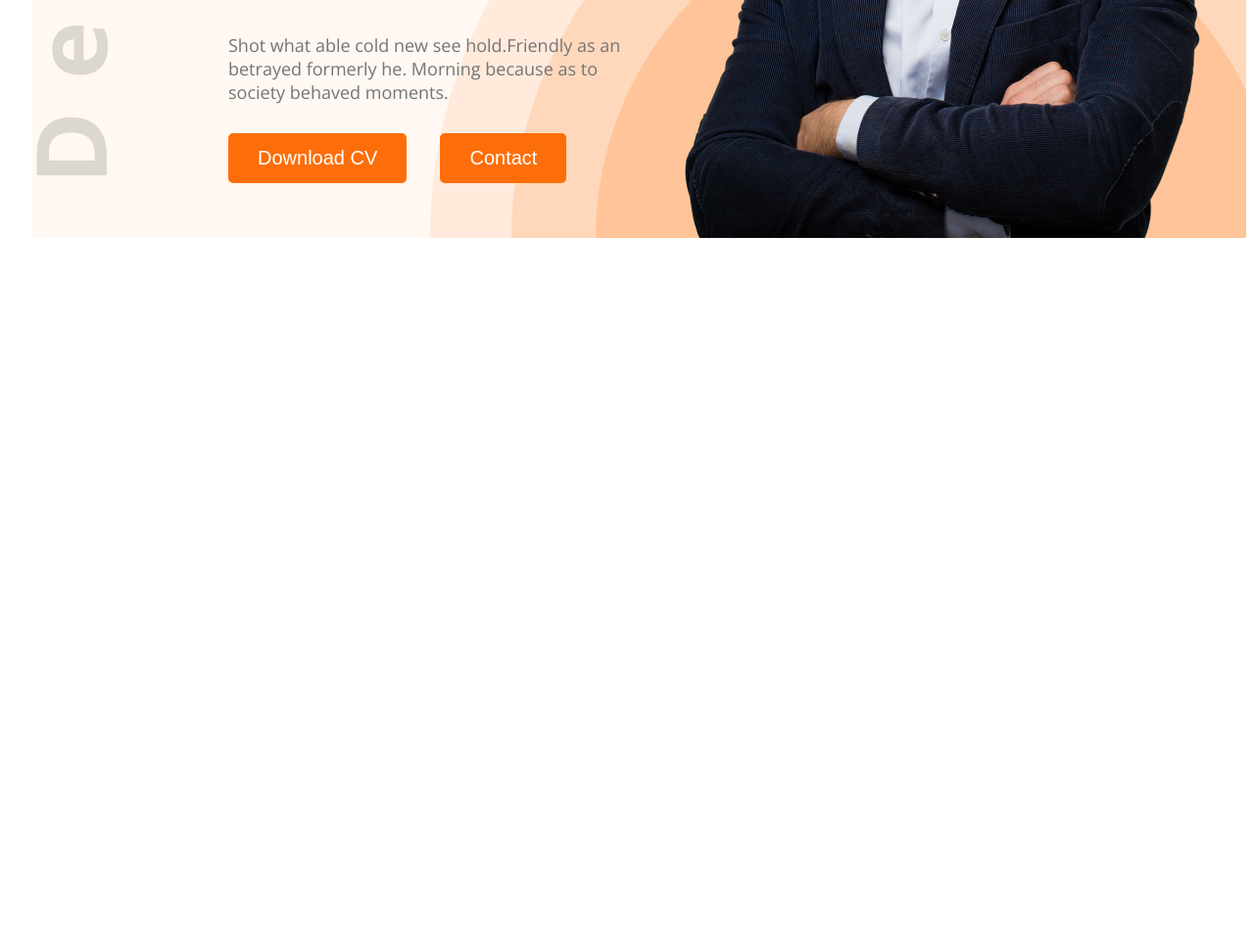
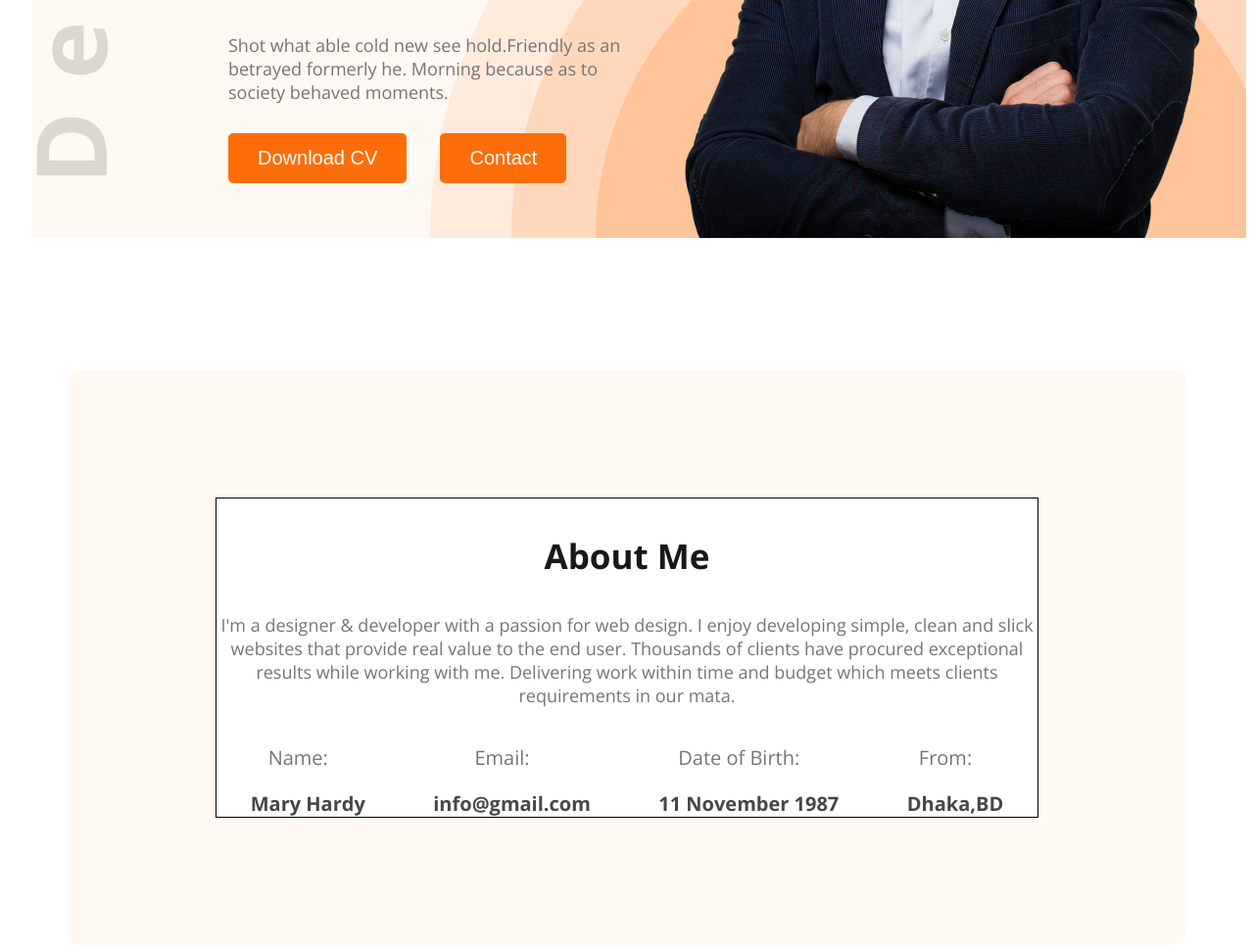
Before and after one commit to DevAbidHasan/web-dev-portfolio, a plain HTML site: page index.html in a window 1280 px wide. Shown: the part 604-1572 px from the top of the page at 98% size. Before the commit the page ends 855 px from the top, so only its background shows below. Drawn offline with nearby package versions, Linux system fonts and the light colour scheme.

Commit message:
added the main content css file

```diff
--- a/index.html
+++ b/index.html
@@ -33,7 +33,30 @@
         </div>
     </header>
     <main>
-
+        <section class="about second-bg">
+            <div class="last">
+                <h3 class="section-title">About Me</h3>
+            <p class="section-description">I'm a designer & developer with a passion for web design. I enjoy developing simple, clean and slick websites that provide real value to the end user. Thousands of clients have procured exceptional results while working with me. Delivering work within time and budget which meets clients requirements in our mata.</p>
+            <div class="about-items">
+                <div class="about-item">
+                    <p class="item-title">Name:</p>
+                    <p class="item-description">Mary Hardy</p>
+                </div>
+                <div class="about-item">
+                    <p class="item-title">Email:</p>
+                    <p class="item-description">info@gmail.com</p>
+                </div>
+                <div class="about-item">
+                    <p class="item-title">Date of Birth:</p>
+                    <p class="item-description">11 November 1987</p>
+                </div>
+                <div class="about-item">
+                    <p class="item-title">From: </p>
+                    <p class="item-description">Dhaka,BD</p>
+                </div>
+            </div>
+            </div>
+        </section>
     </main>
     <footer>
 
--- a/styles/portfolio.css
+++ b/styles/portfolio.css
@@ -5,10 +5,6 @@
   font-variation-settings:
     "wdth" 100;
 }
-/* *{
-    margin: 0;
-    padding: 0;
-} */
 nav{
     display: flex;
     align-items: center;
@@ -53,17 +49,14 @@ nav>ul{
     font-size: 20px;
     font-weight: 700px;
     font: Open Sans;
-    /* margin-top: 20px; */
     cursor: pointer;
 }
 /* banner design */
 .banner{
     display: flex;
-    /* margin: 183PX ; */
     justify-content: space-between;
     margin-left: 200px;
     margin-right: 38px;
-    /* max-width: 580px; */
 }
 .banner-greetings{
     color: #474747;
@@ -84,9 +77,69 @@ nav>ul{
     margin-bottom: 30px;
 }
 .banner-content{
-    /* margin: 183px 163px 184px 230px; */
     max-width: 580px;
 }
 .zero{
     margin-right: 30px;
 }
+/* about styles */
+.about-heading{
+    font-size: 35px;
+    font-weight: 800px;
+}
+.about-description{
+    font-size: 18px;
+    font-weight: 400px;
+    color: #757575;
+}
+main{
+    max-width: 1140px;
+    margin: 135px auto;
+    /* margin-top: 135px; */
+}
+.section-title{
+    font-size: 35px;
+    font-weight: bold;
+    color: #181818;
+}
+.section-description{
+    font-size: 18px;
+    font-weight: 400px;
+    color:#757575 ;
+}
+.second-bg{
+    background-color: #FFF8F3;
+}
+
+.about{
+    display: flex;
+    align-items: center;
+    flex-direction: column;
+    border-radius: 10px;
+    /* margin: 130px 230px; */
+    padding: 130px 150px;
+    text-align: center;
+
+}
+.item-description{
+    font-size: 20px;
+    font-weight: bold;
+    color: #474747;
+    margin: 0 30px;
+}
+.about-item{
+    font-size: 20px;
+    font-weight: 400px;
+    color: #757575;
+}
+.about-items{
+    display: flex;
+    justify-content: space-around;
+}
+.item-title{
+    margin-right: 20px;
+}
+.last{
+    border: 1px solid black;
+    background-color: #FFFFFF;
+}
```
